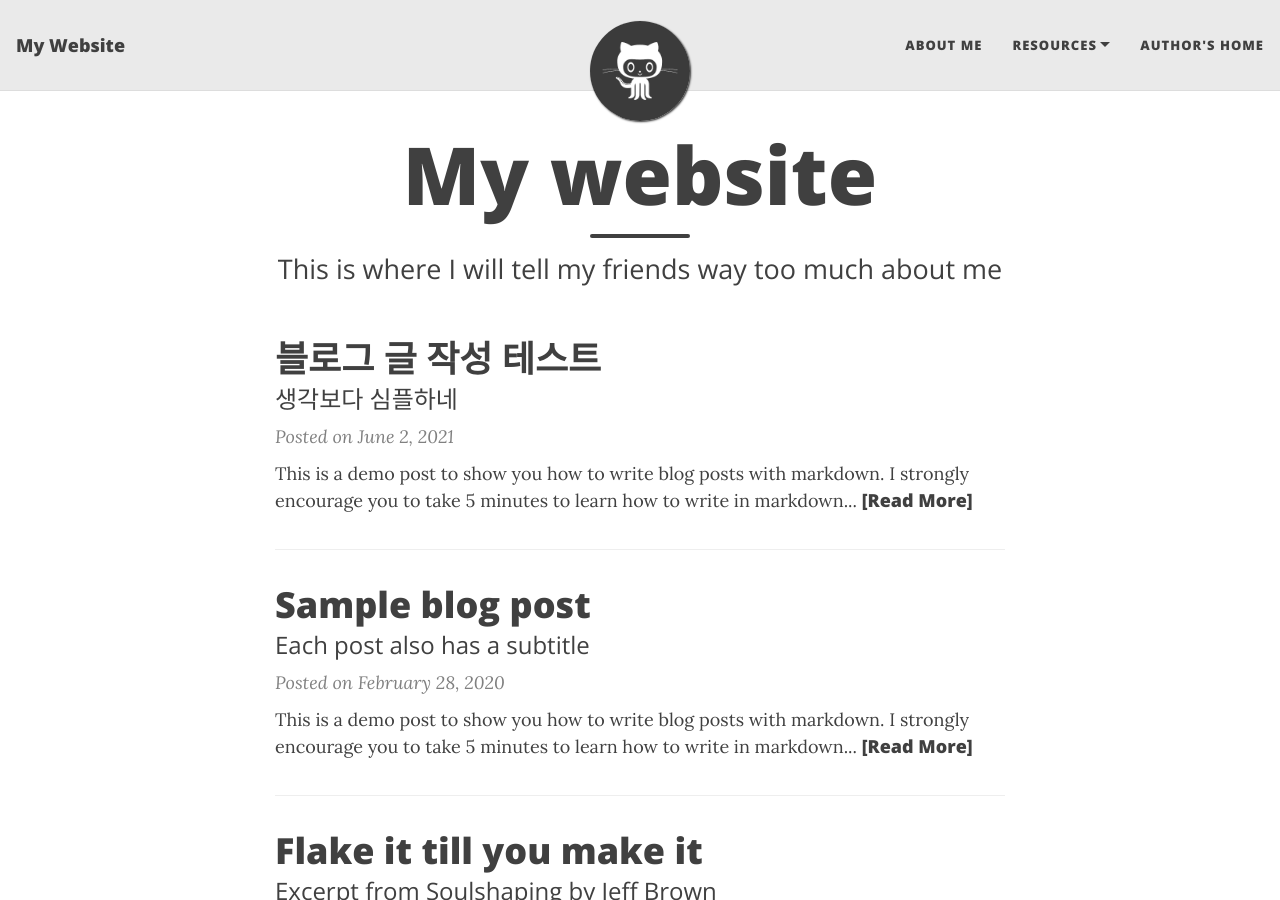
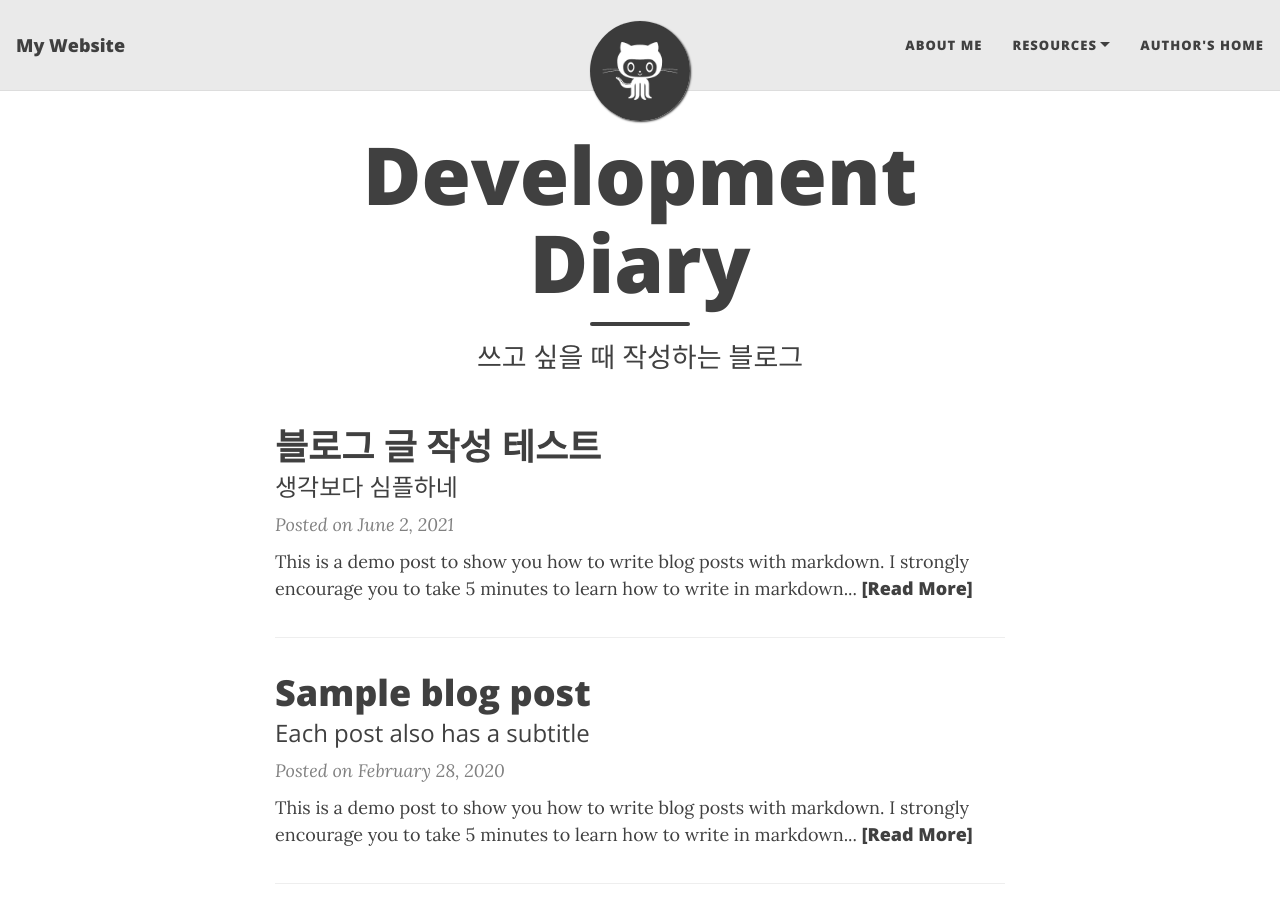
Before and after one commit to 1stGugu/1stGugu.github.io, a Jekyll site: the page built from index.html, in a window 1280 px wide and 900 px high. Built offline with Jekyll 4.4.1, drawn with Linux system fonts in a browser that asks for light colours; nearby versions of some CDN libraries; the list of posts is cut into pages by our own code.

Commit message:
Update index.html

```diff
--- a/index.html
+++ b/index.html
@@ -1,5 +1,5 @@
 ---
 layout: home
-title: My website
-subtitle: This is where I will tell my friends way too much about me
+title: Development Diary
+subtitle: 쓰고 싶을 때 작성하는 블로그
 ---
```
